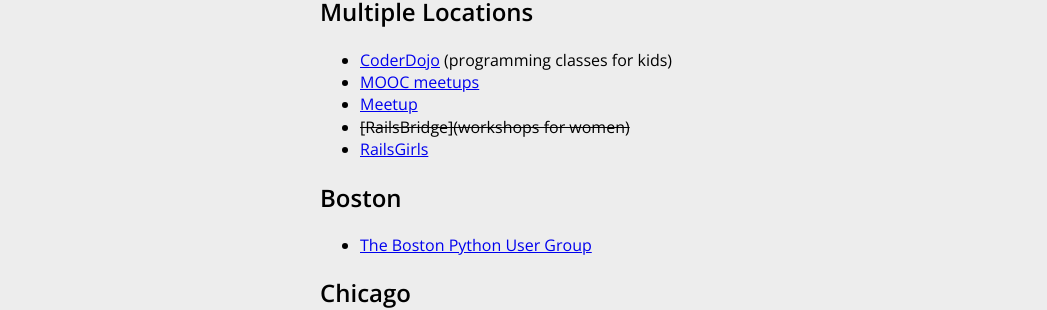
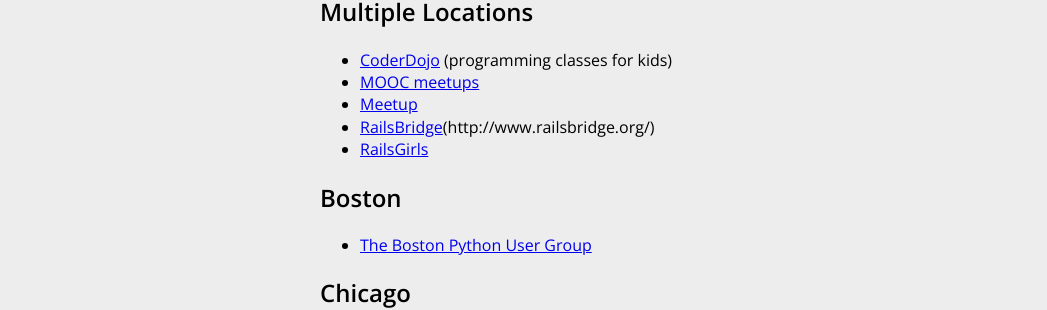
Before and after one commit to HackerHours/hackerhours.org, a Jekyll site: the page built from related-groups.md, in a window 1280 px wide. Shown: the part 181-491 px from the top of the page, without its empty margins (0-1047 px from the left). Built offline with Jekyll 4.4.1, drawn with Linux system fonts in a browser that asks for light colours; comment, search, counter and statistics services are not loaded.

Commit message:
update link to RailsBridge on realted-groups page

```diff
--- a/related-groups.md
+++ b/related-groups.md
@@ -9,7 +9,7 @@
 * [CoderDojo](http://coderdojo.com/) (programming classes for kids)
 * [MOOC meetups](http://moocs.meetup.com/)
 * [Meetup](http://www.meetup.com/find/?categories=34)
-* <s>[RailsBridge](workshops for women)</s>
+* [RailsBridge](workshops for women)(http://www.railsbridge.org/)
 * [RailsGirls](http://railsgirls.com/)
 
 ## Boston
```
